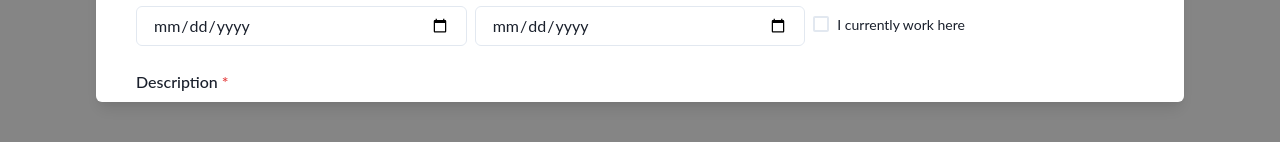
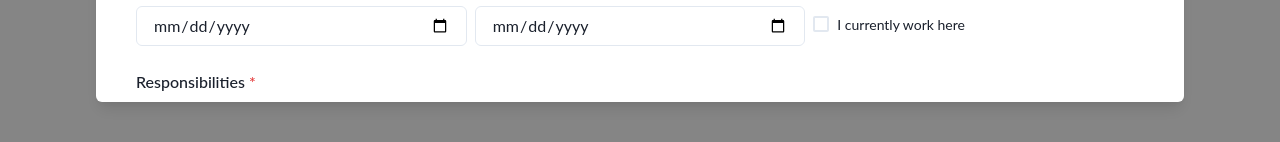
Before and after one commit to agenovia/resumai, a React (Vite) app: page / in a window 1280 px wide. Both pictures are taken after a click on the button "Add Work History". Shown: the part 642-784 px from the top of the page. Built offline with nearby package versions, Linux system fonts and the light colour scheme; no server answers.

Commit message:
aligning form labels with card labels

```diff
--- a/src/components/WorkHistory/WorkHistoryForm.tsx
+++ b/src/components/WorkHistory/WorkHistoryForm.tsx
@@ -181,12 +181,12 @@ const WorkHistoryForm = ({
                 </FormControl>
               </HStack>
               <FormControl isRequired={true} mb={4}>
-                <FormLabel>Description</FormLabel>
+                <FormLabel>Responsibilities</FormLabel>
                 <Textarea
                   id="description"
                   {...register("description", { required: true })}
                   mb={2}
-                  placeholder={placeholders.workDescription}
+                  placeholder={placeholders.workResponsibilities}
                   height="200px"
                 />
               </FormControl>
--- a/src/components/WorkHistory/constants.ts
+++ b/src/components/WorkHistory/constants.ts
@@ -1,5 +1,5 @@
 export const placeholders = {
-  workDescription: `Describe the work you performed in this role.\
+  workResponsibilities: `Describe the work you performed in this role.\
     \n\nExamples:\
     \n- Coordinated project timelines, allocated resources, and ensured that project objectives are met within specified deadlines.\
     \n- Managed a team of 5 developers, 2 designers, and 3 QA engineers.\
```
